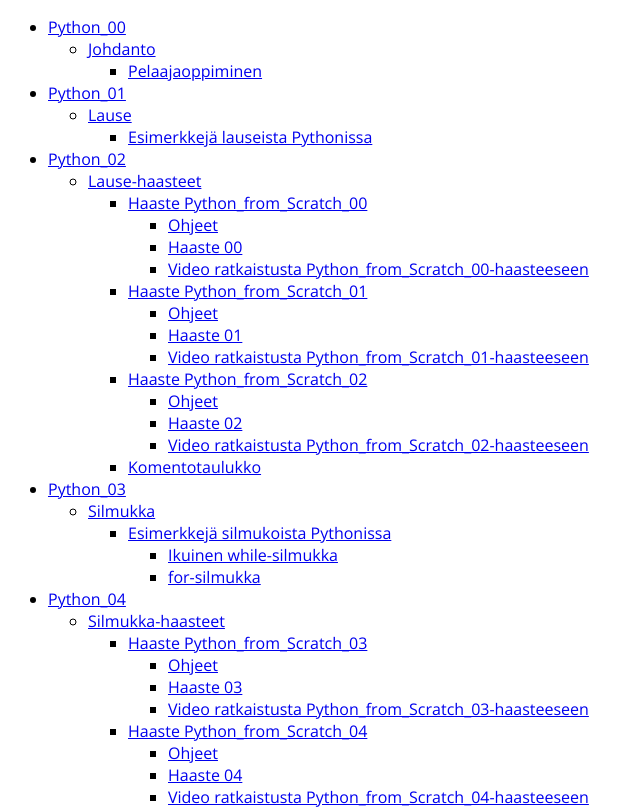
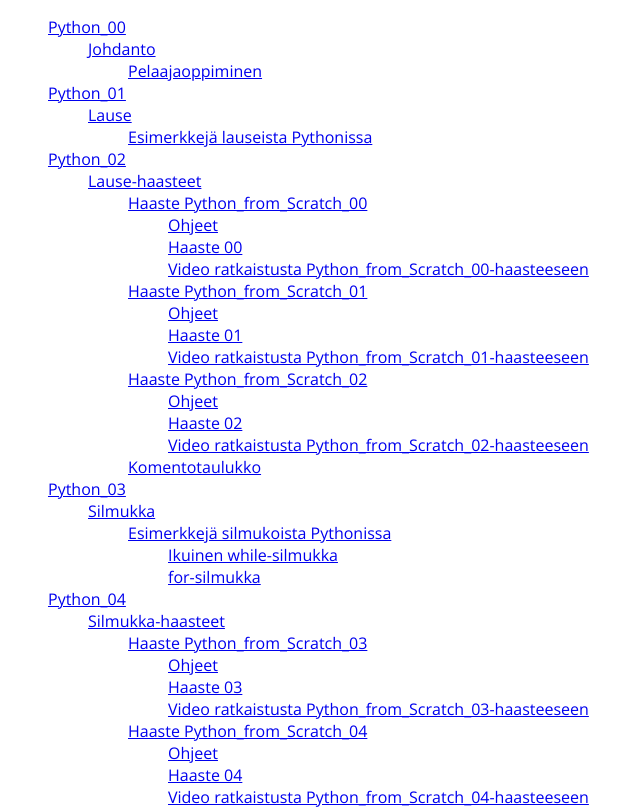
Before and after one commit to teromakotero/python, a plain HTML site: page index.html in a window 1280 px wide. Shown: the top 811 px of the page, without its empty margins (0-640 px from the left). Drawn offline with nearby package versions, Linux system fonts and the light colour scheme.

Commit message:
updated styles.css

```diff
--- a/styles.css
+++ b/styles.css
@@ -3,4 +3,8 @@
 h1,h2,h3,h4,h5,p,li {
         font-family:"Open Sans",sans-serif;
 }
+
+.index ul {
+  list-style-type: none;
+}
 ~
```
